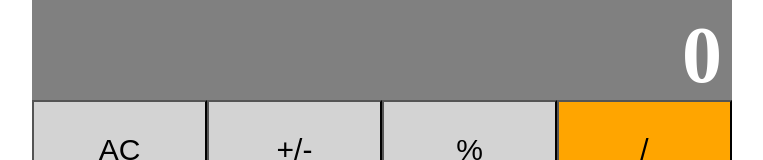
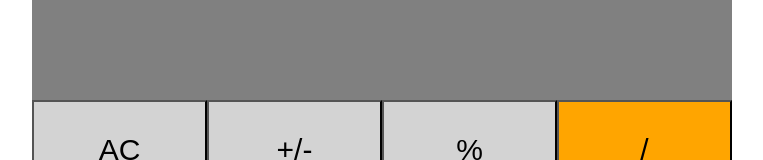
Before and after one commit to NaguiHW/calculator-react, a React (Create React App) app: page / in a window 1280 px wide. Shown: the top 160 px of the page, without its empty margins (258-1021 px from the left). Built offline with nearby package versions, Linux system fonts and the light colour scheme.

Commit message:
app file done

```diff
--- a/src/components/App.js
+++ b/src/components/App.js
@@ -5,11 +5,32 @@ import '../index.css';
 // eslint-disable-next-line
 import calculate from '../logic/calculate';
 
-const App = () => (
-  <div className="container">
-    <Display />
-    <ButtonPanel />
-  </div>
-);
+class App extends React.Component {
+  constructor(props) {
+    super(props);
+    this.state = {
+      total: null,
+      next: null,
+      operation: null,
+    };
+    this.handleClick = this.handleClick.bind(this);
+  }
+
+  handleClick(buttonName) {
+    this.setState(state => {
+      calculate(state, buttonName)
+    })
+  }
+
+  render() {
+    const toDisplay = this.state.next ? this.state.next : this.state.total;
+    return (
+      <div className="container">
+        <Display display={toDisplay}/>
+        <ButtonPanel clickHandler={this.handleClick}/>
+      </div>
+    )
+  }
+};
 
 export default App;
--- a/src/components/Display.js
+++ b/src/components/Display.js
@@ -1,18 +1,18 @@
 import React from 'react';
 import PropTypes from 'prop-types';
 
-const Display = ({ result }) => (
+const Display = ({ display }) => (
   <div className="display">
-    {result}
+    {display}
   </div>
 );
 
 Display.propTypes = {
-  result: PropTypes.string,
+  display: PropTypes.string,
 };
 
 Display.defaultProps = {
-  result: '0',
+  display: '0',
 };
 
 export default Display;
```
